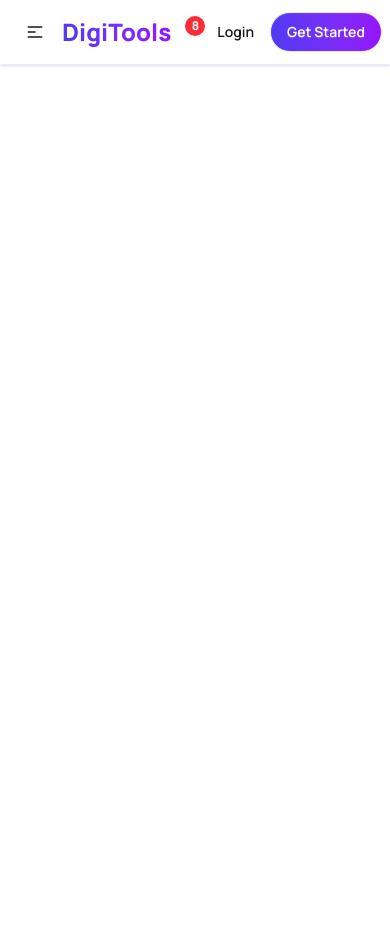
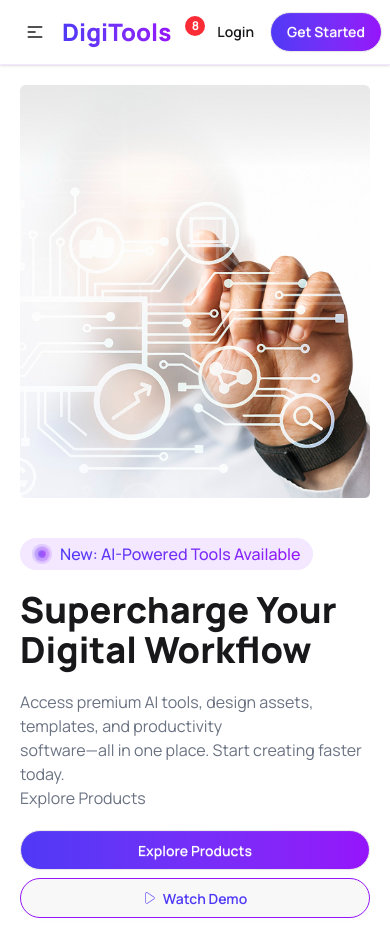
Before and after one commit to jahidhasan-webdev01/digitools-platform, a React (Vite) app: page / in a window 390 px wide. Before the commit the page ends 844 px from the top, so only its background shows below. Built offline with nearby package versions, Linux system fonts and the light colour scheme.

Commit message:
design responsive banner

```diff
--- a/package.json
+++ b/package.json
@@ -13,6 +13,7 @@
     "@tailwindcss/vite": "^4.2.2",
     "react": "^19.2.4",
     "react-dom": "^19.2.4",
+    "react-icons": "^5.6.0",
     "tailwindcss": "^4.2.2"
   },
   "devDependencies": {
--- a/src/App.jsx
+++ b/src/App.jsx
@@ -1,10 +1,12 @@
 import './App.css';
+import Banner from './components/Banner/Banner';
 import Navbar from './components/Navbar/Navbar';
 
 function App() {
   return (
     <>
       <Navbar></Navbar>
+      <Banner></Banner>
     </>
   )
 }
--- /dev/null
+++ b/src/components/Banner/Banner.jsx
@@ -0,0 +1,48 @@
+import { CiPlay1 } from 'react-icons/ci';
+import bannerImage from '../../assets/banner.png';
+import highlightsImage from '../../assets/highlights.png';
+
+const Banner = () => {
+    return (
+        <div className='w-full lg:w-10/12 mx-auto py-5 lg:py-20 px-5 flex gap-10 flex-col-reverse lg:flex-row items-center'>
+
+            <div className='space-y-5 w-full lg:w-1/2'>
+                <div className='inline-flex items-center gap-2 bg-purple-100 rounded-full px-3 py-1 font-medium text-purple-500 w-max'>
+                    <img className='w-5 h-5 animate-pulse' src={highlightsImage} alt="highlights" />
+                    <span className='bg-linear-to-r from-[#4f39f6] to-[#9514fa] bg-clip-text text-transparent'>
+                        New: AI-Powered Tools Available
+                    </span>
+                </div>
+
+                <h1 className='text-4xl lg:text-5xl xl:text-7xl font-extrabold'>
+                    Supercharge Your <br /> Digital Workflow
+                </h1>
+
+                <p className='text-gray-500'>
+                    Access premium AI tools, design assets, templates, and productivity <br />
+                    software—all in one place. Start creating faster today. <br /> Explore Products
+                </p>
+
+                <div className='flex flex-col sm:flex-row gap-2'>
+                    <button className="btn bg-linear-to-r from-[#4f39f6] to-[#9514fa] text-white rounded-full w-full sm:w-auto">
+                        Explore Products
+                    </button>
+                    <button className="btn border border-[#9514fa] text-[#4f39f6] rounded-full font-semibold hover:bg-linear-to-r from-[#4f39f6] to-[#9514fa] hover:text-white w-full sm:w-auto">
+                        <CiPlay1 /> Watch Demo
+                    </button>
+                </div>
+            </div>
+
+            <div className="flex justify-center items-center w-full lg:w-1/2">
+                <img
+                    src={bannerImage}
+                    alt="Banner"
+                    className="w-full max-w-[500px] h-auto object-contain"
+                />
+            </div>
+
+        </div>
+    );
+};
+
+export default Banner;
```
Also changed, not shown: src/assets/highlights.png (added), 1 other file (tests, documents, lock files or other folders).
